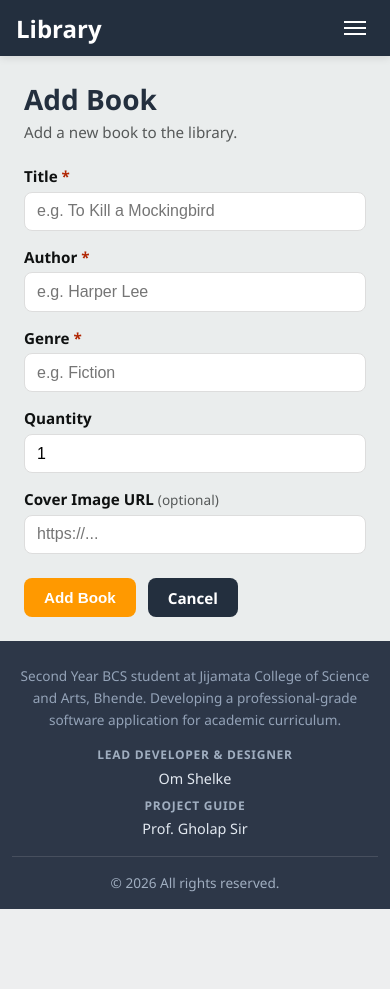
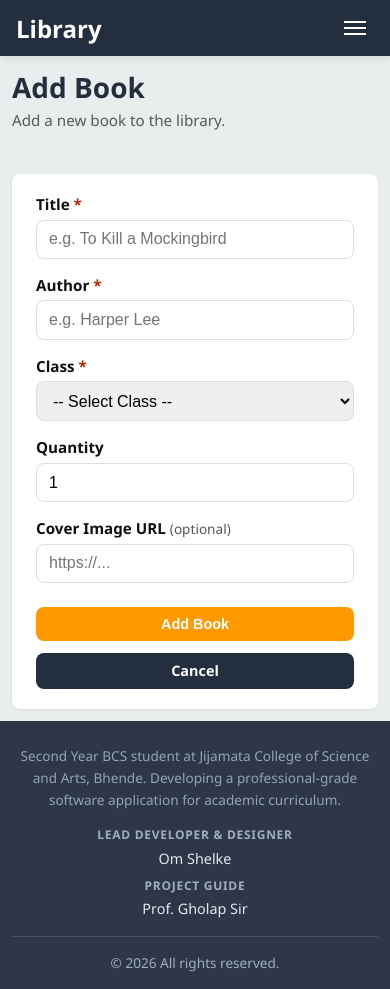
Before and after one commit to om-shelke01/Digital-Library-System, a Flask app: page /books/add in a window 390 px wide. Before the commit the page ends 909 px from the top, so only its background shows below. Run offline with Flask 3, Linux system fonts and the light colour scheme; data that the repository does not hold is empty.

Commit message:
Start strong, finish stronger: initial commit

```diff
--- a/static/css/style.css
+++ b/static/css/style.css
@@ -189,11 +189,14 @@ body {
 
 /* ---------- Buttons ---------- */
 .btn {
-    display: inline-block;
-    padding: 0.6rem 1.25rem;
+    display: inline-flex;
+    align-items: center;
+    justify-content: center;
+    /* Consistent hit area for all buttons */
+    padding: 0.55rem 1.1rem;
     border: none;
     border-radius: var(--radius);
-    font-size: 0.95rem;
+    font-size: 0.9rem;
     font-weight: 600;
     cursor: pointer;
     text-decoration: none;
@@ -263,18 +266,26 @@ body {
     position: relative;
     background: var(--color-card);
     border-radius: var(--radius);
-    overflow: hidden;
+    /* Allow inner action buttons to be fully visible on all screens */
+    overflow: visible;
+    /* Stack content and action bar vertically so buttons stay attached to the card */
+    display: flex;
+    flex-direction: column;
     box-shadow: var(--shadow-sm);
     transition: box-shadow 0.2s, transform 0.2s;
 }
 .book-card-actions {
     display: flex;
+    /* Allow buttons to wrap instead of overflowing when space is tight */
+    flex-wrap: wrap;
     gap: 0.5rem;
-    padding: 0 1rem 1rem;
-    margin-top: -0.25rem;
+    /* Add clear separation from content and consistent spacing */
+    padding: 0.75rem 1rem 1rem;
+    margin-top: 0;
+    border-top: 1px solid var(--color-border);
 }
 .book-card-actions .btn-restock {
-    flex: 1;
+    flex: 1 1 0;
     padding: 0.4rem 0.75rem;
     font-size: 0.85rem;
     text-align: center;
@@ -291,7 +302,7 @@ body {
     color: #fff;
 }
 .book-card-remove {
-    flex: 1;
+    flex: 1 1 0;
 }
 .book-card-remove .btn-remove {
     width: 100%;
@@ -320,10 +331,12 @@ body {
     transform: none;
 }
 .book-card-link {
+    /* Fill available vertical space; action bar sits at the bottom of the card */
     display: block;
     text-decoration: none;
     color: inherit;
     height: 100%;
+    flex: 1 1 auto;
 }
 .book-cover-wrap {
     position: relative;
@@ -357,7 +370,8 @@ body {
     color: #fff;
 }
 .book-info {
-    padding: 1rem;
+    /* Slightly larger padding for better readability in cards */
+    padding: 1rem 1rem 0.75rem;
 }
 .book-title {
     margin: 0 0 0.35rem 0;
@@ -557,6 +571,17 @@ body {
     margin-top: 1.5rem;
 }
 
+/* Make form action buttons stack nicely on small screens */
+@media (max-width: 576px) {
+    .add-book-form .form-actions {
+        flex-wrap: wrap;
+    }
+    .add-book-form .form-actions .btn {
+        width: 100%;
+        text-align: center;
+    }
+}
+
 /* ---------- No results ---------- */
 .no-results {
     text-align: center;
@@ -642,6 +667,46 @@ body {
     }
 }
 
+/* Improve card and layout behaviour on narrow screens */
+@media (max-width: 768px) {
+    .book-card-actions {
+        flex-direction: column;
+        align-items: stretch;
+    }
+    .book-card-actions .btn-restock,
+    .book-card-remove .btn-remove {
+        width: 100%;
+    }
+    .main-content {
+        padding: 1rem;
+    }
+}
+
+@media (max-width: 480px) {
+    .main-content {
+        padding: 0.75rem;
+    }
+}
+
+/* Generic card container styling reused on form pages */
+.card-section {
+    background: var(--color-card);
+    border-radius: var(--radius);
+    box-shadow: var(--shadow-sm);
+    padding: 1.25rem 1.5rem;
+}
+
+/* Ensure consistent vertical spacing on top-level page sections */
+.books-page,
+.students-page,
+.issue-return-page,
+.add-book-page,
+.add-student-page {
+    display: flex;
+    flex-direction: column;
+    gap: 1.25rem;
+}
+
 /* ---------- Mobile: show hamburger, hide nav links by default ---------- */
 @media (max-width: 768px) {
     .nav-toggle {
--- a/templates/add_book.html
+++ b/templates/add_book.html
@@ -8,6 +8,7 @@
         <p class="subtitle">Add a new book to the library.</p>
     </header>
 
+    <!-- Card-style section for better focus and readability -->
     <section class="form-section card-section">
         <form method="post" action="{{ url_for('add_book_page') }}" class="add-book-form">
             <div class="form-group">
@@ -19,15 +20,19 @@
                 <input type="text" id="author" name="author" required placeholder="e.g. Harper Lee" class="form-input">
             </div>
             <div class="form-group">
-                <label for="genre">Genre <span class="required">*</span></label>
-                <input type="text" id="genre" name="genre" required placeholder="e.g. Fiction" list="genre-list" class="form-input">
-                {% if genres %}
-                <datalist id="genre-list">
-                    {% for g in genres %}
-                    <option value="{{ g }}">
-                    {% endfor %}
-                </datalist>
-                {% endif %}
+                <!-- We use the existing "genre" field as "Class" (no backend changes) -->
+                <label for="genre">Class <span class="required">*</span></label>
+                <!-- Dropdown to keep class values consistent (still posts as "genre") -->
+                <select id="genre" name="genre" required class="form-input">
+                    <option value="" disabled selected>-- Select Class --</option>
+                    <option value="FY Sem 1">FY Sem 1</option>
+                    <option value="FY Sem 2">FY Sem 2</option>
+                    <option value="SY Sem 3">SY Sem 3</option>
+                    <option value="SY Sem 4">SY Sem 4</option>
+                    <option value="TY Sem 5">TY Sem 5</option>
+                    <option value="TY Sem 6">TY Sem 6</option>
+                    <option value="MCS">MCS</option>
+                </select>
             </div>
             <div class="form-group">
                 <label for="quantity">Quantity</label>
--- a/templates/add_student.html
+++ b/templates/add_student.html
@@ -8,6 +8,7 @@
         <p class="subtitle">Register a new student in the library system.</p>
     </header>
 
+    <!-- Reuse shared card section styling for visual consistency -->
     <section class="form-section card-section">
         <form method="post" action="{{ url_for('add_student_page') }}" class="add-book-form">
             <div class="form-group">
--- a/templates/restock.html
+++ b/templates/restock.html
@@ -8,6 +8,7 @@
         <p class="subtitle">{{ book.title }} by {{ book.author }}</p>
     </header>
 
+    <!-- Compact card layout keeps restock controls clear and centered -->
     <section class="form-section card-section">
         <form method="post" action="{{ url_for('restock_book', book_id=book.book_id) }}" class="add-book-form">
             <div class="form-group">
```
Also changed, not shown: PROJECT_DEVELOPMENT.txt (added, +96 -0 lines), PROJECT_EXPLANATION_FOR_TEACHERS.txt (+4 -4 lines), templates/books.html (+13 -7 lines), .cursor/settings.json (deleted), README.md.
